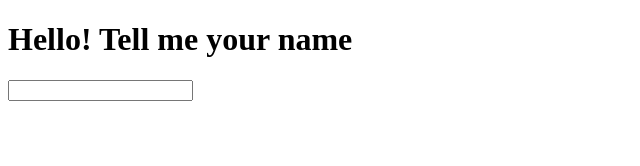
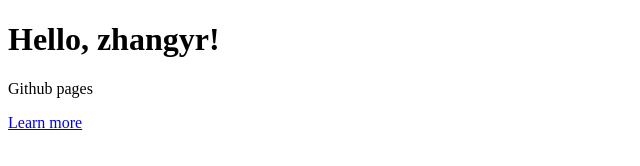
Before and after one commit to yurzhang/yurzhang.github.io, a plain HTML site: page index.html in a window 1280 px wide. Shown: the whole page, without its empty margins (0-640 px from the left). Drawn offline with Linux system fonts and the light colour scheme.

Commit message:
Update index.html

```diff
--- a/index.html
+++ b/index.html
@@ -1,10 +1,13 @@
 <!DOCTYPE html>
 <html>
-<head>
+  <head>
     <title>Zhangyr's Pages</title>
-</head>
-<body>
-<h1>Hello! Tell me your name</h1>
-<input type="text" name="username" />
-</body>
+  </head>
+  <body>
+  <div class="jumbotron">
+    <h1>Hello, zhangyr!</h1>
+    <p>Github pages</p>
+    <p><a class="btn btn-primary btn-lg" href="xukf.me" role="button">Learn more</a></p>
+  </div>
+  </body>
 </html>
```
